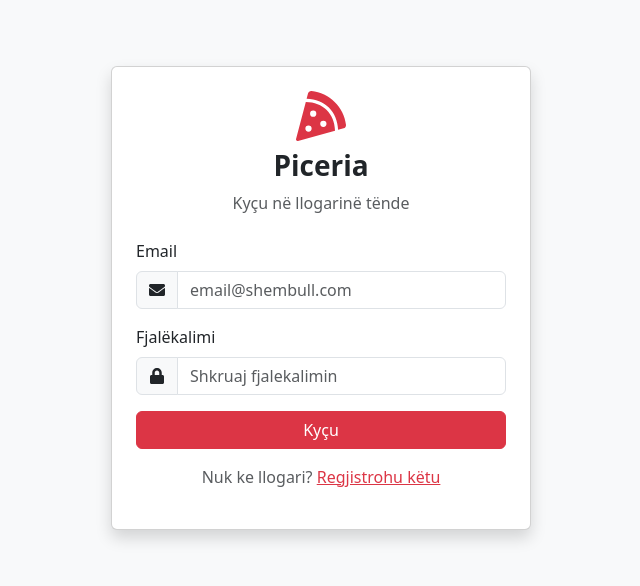
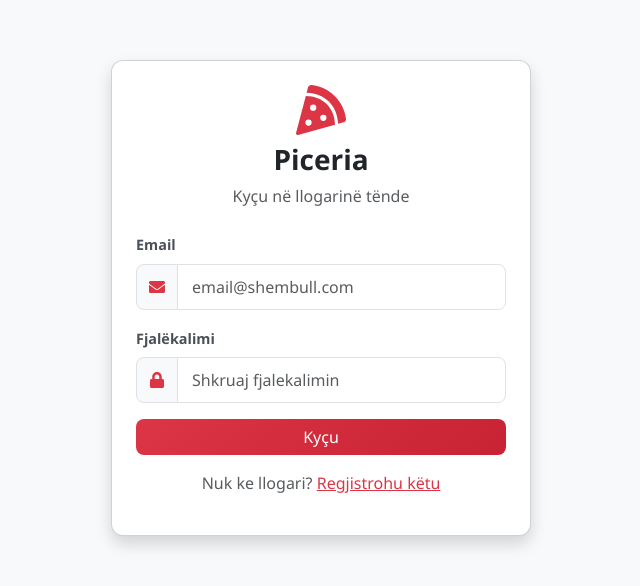
Before and after one commit to EdvinUBT/pizzeria-management-system, a React (Create React App) app in the folder frontend/: page /login in a window 1280 px wide. Shown: the part 102-688 px from the top of the page, without its empty margins (319-959 px from the left). Built offline with nearby package versions, Linux system fonts and the light colour scheme.

Commit message:
style: stilizimi global, Footer dhe permiresim dizajni

```diff
--- a/frontend/src/App.css
+++ b/frontend/src/App.css
@@ -1,38 +1,215 @@
-.App {
-  text-align: center;
+/* ==========================================
+   STILIZIMI GLOBAL - PICERIA
+   ========================================== */
+
+/* Fonti dhe trupi */
+body {
+  font-family: 'Segoe UI', Tahoma, Geneva, Verdana, sans-serif;
+  background-color: #f8f9fa;
 }
 
-.App-logo {
-  height: 40vmin;
-  pointer-events: none;
+/* Navbar */
+.navbar {
+  box-shadow: 0 2px 10px rgba(0, 0, 0, 0.15);
 }
 
-@media (prefers-reduced-motion: no-preference) {
-  .App-logo {
-    animation: App-logo-spin infinite 20s linear;
+.navbar-brand {
+  font-weight: 700;
+  font-size: 1.4rem;
+}
+
+.nav-link {
+  font-weight: 500;
+  transition: color 0.3s ease;
+}
+
+.nav-link:hover {
+  color: #ff6b6b !important;
+}
+
+/* Kartat */
+.card {
+  border-radius: 12px;
+  transition: transform 0.2s ease, box-shadow 0.2s ease;
+}
+
+.card:hover {
+  box-shadow: 0 4px 15px rgba(0, 0, 0, 0.08);
+}
+
+.card-header {
+  border-radius: 12px 12px 0 0 !important;
+  font-weight: 600;
+}
+
+/* Tabelat */
+.table {
+  border-radius: 8px;
+  overflow: hidden;
+}
+
+.table thead th {
+  background-color: #f1f3f5;
+  border-bottom: 2px solid #dee2e6;
+  font-weight: 600;
+  text-transform: uppercase;
+  font-size: 0.85rem;
+  letter-spacing: 0.5px;
+  color: #495057;
+}
+
+.table-hover tbody tr:hover {
+  background-color: #fff5f5 !important;
+  cursor: pointer;
+}
+
+/* Butonat */
+.btn {
+  border-radius: 8px;
+  font-weight: 500;
+  transition: all 0.3s ease;
+}
+
+.btn:hover {
+  transform: translateY(-1px);
+  box-shadow: 0 4px 12px rgba(0, 0, 0, 0.15);
+}
+
+.btn-danger {
+  background: linear-gradient(135deg, #dc3545, #c82333);
+  border: none;
+}
+
+.btn-danger:hover {
+  background: linear-gradient(135deg, #c82333, #a71d2a);
+}
+
+/* Badges */
+.badge {
+  font-weight: 500;
+  padding: 6px 12px;
+  border-radius: 20px;
+  font-size: 0.8rem;
+}
+
+/* Input dhe forma */
+.form-control,
+.form-select {
+  border-radius: 8px;
+  border: 1.5px solid #dee2e6;
+  padding: 10px 14px;
+  transition: border-color 0.3s ease, box-shadow 0.3s ease;
+}
+
+.form-control:focus,
+.form-select:focus {
+  border-color: #dc3545;
+  box-shadow: 0 0 0 0.2rem rgba(220, 53, 69, 0.15);
+}
+
+.form-label {
+  font-weight: 600;
+  color: #495057;
+  font-size: 0.9rem;
+}
+
+.input-group-text {
+  border-radius: 8px 0 0 8px;
+  background-color: #f8f9fa;
+  border: 1.5px solid #dee2e6;
+  color: #dc3545;
+}
+
+/* Alert */
+.alert {
+  border-radius: 10px;
+  border: none;
+  font-weight: 500;
+}
+
+.alert-success {
+  background-color: #d4edda;
+  color: #155724;
+}
+
+.alert-danger {
+  background-color: #f8d7da;
+  color: #721c24;
+}
+
+/* Titujt e faqeve */
+h2 {
+  font-weight: 700;
+  color: #2d3436;
+}
+
+/* Dashboard kartat me ngjyra */
+.bg-danger,
+.bg-success,
+.bg-primary,
+.bg-warning {
+  border-radius: 12px !important;
+}
+
+/* Spinner */
+.spinner-border {
+  width: 3rem;
+  height: 3rem;
+}
+
+/* Scrollbar */
+::-webkit-scrollbar {
+  width: 8px;
+}
+
+::-webkit-scrollbar-track {
+  background: #f1f1f1;
+}
+
+::-webkit-scrollbar-thumb {
+  background: #dc3545;
+  border-radius: 10px;
+}
+
+::-webkit-scrollbar-thumb:hover {
+  background: #c82333;
+}
+
+/* Animacione per elementet */
+@keyframes fadeIn {
+  from {
+    opacity: 0;
+    transform: translateY(20px);
+  }
+
+  to {
+    opacity: 1;
+    transform: translateY(0);
   }
 }
 
-.App-header {
-  background-color: #282c34;
-  min-height: 100vh;
-  display: flex;
-  flex-direction: column;
-  align-items: center;
-  justify-content: center;
-  font-size: calc(10px + 2vmin);
-  color: white;
+.container-fluid {
+  animation: fadeIn 0.4s ease;
 }
 
-.App-link {
-  color: #61dafb;
+/* Shadow per kartat e Dashboard */
+.shadow-sm {
+  box-shadow: 0 2px 15px rgba(0, 0, 0, 0.08) !important;
 }
 
-@keyframes App-logo-spin {
-  from {
-    transform: rotate(0deg);
-  }
-  to {
-    transform: rotate(360deg);
-  }
+/* Footer */
+.footer {
+  background-color: #2d3436;
+  color: white;
+  padding: 20px 0;
+  margin-top: 40px;
 }
+
+.footer a {
+  color: #ff6b6b;
+  text-decoration: none;
+}
+
+.footer a:hover {
+  color: #ee5a5a;
+}
--- a/frontend/src/App.js
+++ b/frontend/src/App.js
@@ -4,6 +4,8 @@ import { lazy, Suspense } from 'react';
 import Navbar from './components/Navbar';
 import 'bootstrap/dist/css/bootstrap.min.css';
 import 'bootstrap/dist/js/bootstrap.bundle.min.js';
+import './App.css';
+import Footer from './components/Footer';
 
 // Lazy loading - ngarkon faqet vetem kur nevoiten
 const Login = lazy(() => import('./pages/Login'));
@@ -98,6 +100,7 @@ const AppContent = () => {
           <Route path="/" element={<Navigate to="/dashboard" />} />
         </Routes>
       </Suspense>
+      {user && <Footer />}
     </Router>
   );
 };
--- /dev/null
+++ b/frontend/src/components/Footer.js
@@ -0,0 +1,34 @@
+import { FaPizzaSlice, FaPhone, FaEnvelope, FaMapMarkerAlt } from 'react-icons/fa';
+
+const Footer = () => {
+    return (
+        <footer style={{ backgroundColor: '#1a1a2e', color: '#ffffff', padding: '40px 0 20px', marginTop: '50px' }}>
+            <div className="container">
+                <div className="row">
+                    <div className="col-md-4 mb-3">
+                        <h5><FaPizzaSlice className="me-2 text-danger" />Piceria</h5>
+                        <p style={{ color: '#b0b0b0' }}>Sistem per menaxhimin e picerise. Pizza me e mire ne qytet!</p>
+                    </div>
+                    <div className="col-md-4 mb-3">
+                        <h5>Kontakti</h5>
+                        <p className="mb-1" style={{ color: '#b0b0b0' }}><FaPhone className="me-2 text-danger" />+383 44 123 456</p>
+                        <p className="mb-1" style={{ color: '#b0b0b0' }}><FaEnvelope className="me-2 text-danger" />info@piceria.com</p>
+                        <p className="mb-1" style={{ color: '#b0b0b0' }}><FaMapMarkerAlt className="me-2 text-danger" />Prishtine, Kosove</p>
+                    </div>
+                    <div className="col-md-4 mb-3">
+                        <h5>Orari</h5>
+                        <p className="mb-1" style={{ color: '#b0b0b0' }}>E Hene - E Premte: 10:00 - 23:00</p>
+                        <p className="mb-1" style={{ color: '#b0b0b0' }}>E Shtune: 11:00 - 24:00</p>
+                        <p className="mb-1" style={{ color: '#b0b0b0' }}>E Diele: 12:00 - 22:00</p>
+                    </div>
+                </div>
+                <hr style={{ borderColor: '#444' }} />
+                <p className="text-center mb-0" style={{ color: '#888' }}>
+                    &copy; 2026 Piceria - Te gjitha te drejtat e rezervuara | Lab Kurs 1 - UBT
+                </p>
+            </div>
+        </footer>
+    );
+};
+
+export default Footer;
```
